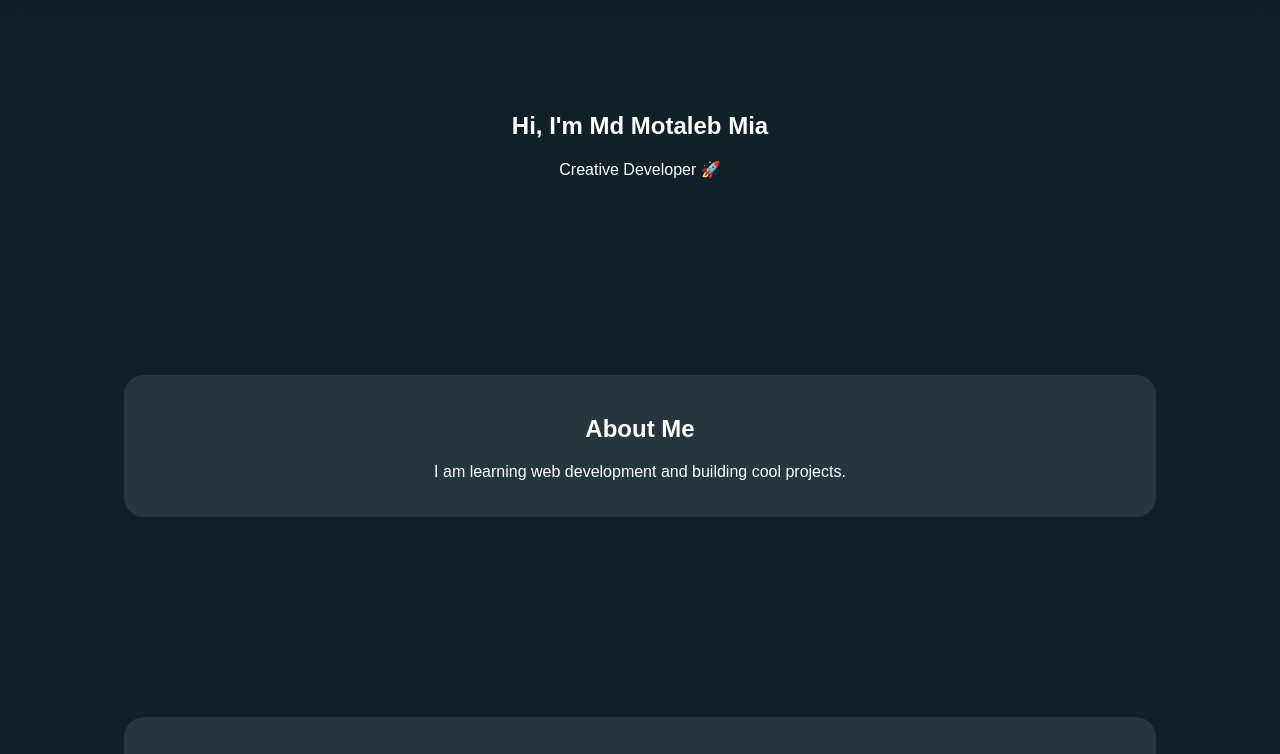
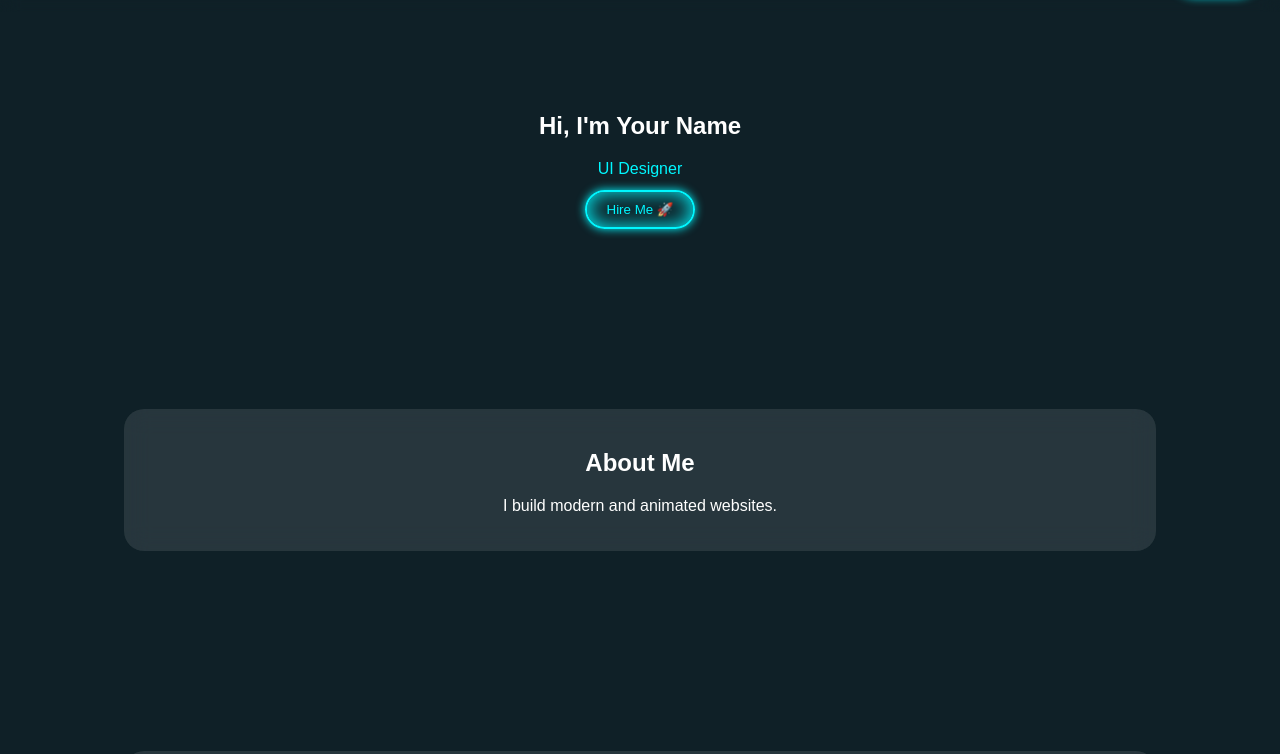
Before and after one commit to motalebmia/my-portfolio, a plain HTML site: page index.html in a window 1280 px wide. Shown: the part 77-831 px from the top of the page. Drawn offline with Linux system fonts and the light colour scheme.

Commit message:
Update index.html

```diff
--- a/index.html
+++ b/index.html
@@ -3,7 +3,7 @@
 <head>
 <meta charset="UTF-8">
 <meta name="viewport" content="width=device-width, initial-scale=1.0">
-<title>Pro Portfolio</title>
+<title>Pro Neon Portfolio</title>
 
 <style>
 
@@ -11,6 +11,7 @@
   --bg: #0f2027;
   --text: white;
   --card: rgba(255,255,255,0.1);
+  --neon: #00f7ff;
 }
 
 .light {
@@ -21,28 +22,39 @@
 
 body {
   margin: 0;
-  font-family: Arial;
+  font-family: 'Poppins', sans-serif;
   background: var(--bg);
   color: var(--text);
   transition: 0.5s;
 }
 
-/* NAVBAR */
+/* NAV */
 nav {
   position: sticky;
   top: 0;
+  display: flex;
+  justify-content: space-between;
   padding: 15px;
   backdrop-filter: blur(10px);
-  display: flex;
-  justify-content: space-between;
 }
 
-/* BUTTON */
-.toggle {
+/* NEON BUTTON */
+.neon-btn {
+  padding: 10px 20px;
+  border: 2px solid var(--neon);
+  color: var(--neon);
+  background: transparent;
+  border-radius: 30px;
   cursor: pointer;
-  padding: 8px 15px;
-  border-radius: 20px;
-  border: none;
+  transition: 0.3s;
+  box-shadow: 0 0 10px var(--neon), 0 0 20px var(--neon) inset;
+}
+
+.neon-btn:hover {
+  background: var(--neon);
+  color: black;
+  box-shadow: 0 0 20px var(--neon), 0 0 40px var(--neon);
+  transform: scale(1.1);
 }
 
 /* SECTION */
@@ -51,22 +63,28 @@ section {
   text-align: center;
 }
 
-/* GLASS CARD */
+/* GLASS */
 .card {
   margin: 20px auto;
   padding: 20px;
   width: 80%;
   background: var(--card);
-  backdrop-filter: blur(10px);
+  backdrop-filter: blur(12px);
   border-radius: 20px;
   transition: 0.3s;
 }
 
 .card:hover {
-  transform: scale(1.05);
+  transform: translateY(-10px);
 }
 
-/* SKILLS */
+/* TYPING */
+.typing {
+  color: var(--neon);
+  height: 30px;
+}
+
+/* SKILL */
 .bar {
   height: 10px;
   background: gray;
@@ -77,7 +95,13 @@ section {
 .fill {
   height: 100%;
   width: 0;
-  background: lime;
+  background: var(--neon);
+}
+
+/* COUNTER */
+.counter {
+  font-size: 30px;
+  color: var(--neon);
 }
 
 /* ANIMATION */
@@ -104,18 +128,19 @@ section {
 
 <nav>
   <h3>My Portfolio</h3>
-  <button class="toggle" onclick="toggleMode()">🌙</button>
+  <button class="neon-btn" onclick="toggleMode()">🌙 Mode</button>
 </nav>
 
 <section class="hidden">
-  <h1>Hi, I'm Md Motaleb Mia</h1>
-  <p>Creative Developer 🚀</p>
+  <h1>Hi, I'm Your Name</h1>
+  <div class="typing" id="typing"></div>
+  <button class="neon-btn" onclick="clickEffect(this)">Hire Me 🚀</button>
 </section>
 
 <section class="hidden">
   <div class="card">
     <h2>About Me</h2>
-    <p>I am learning web development and building cool projects.</p>
+    <p>I build modern and animated websites.</p>
   </div>
 </section>
 
@@ -124,21 +149,29 @@ section {
     <h2>Skills</h2>
 
     <p>HTML</p>
-    <div class="bar"><div class="fill" style="width:90%"></div></div>
+    <div class="bar"><div class="fill" data-width="90%"></div></div>
 
     <p>CSS</p>
-    <div class="bar"><div class="fill" style="width:80%"></div></div>
+    <div class="bar"><div class="fill" data-width="80%"></div></div>
 
     <p>JavaScript</p>
-    <div class="bar"><div class="fill" style="width:70%"></div></div>
+    <div class="bar"><div class="fill" data-width="70%"></div></div>
 
   </div>
 </section>
 
 <section class="hidden">
   <div class="card">
+    <h2>My Stats</h2>
+    <div class="counter" data-target="50">0</div>
+    <p>Projects Completed</p>
+  </div>
+</section>
+
+<section class="hidden">
+  <div class="card">
     <h2>Contact</h2>
-    <p>Email: propeeel@gmail.com</p>
+    <button class="neon-btn" onclick="alert('Email me!')">Contact Me</button>
   </div>
 </section>
 
@@ -149,16 +182,63 @@ function toggleMode(){
   document.body.classList.toggle("light");
 }
 
+// TYPING
+const texts = ["Web Developer", "UI Designer", "Freelancer"];
+let i=0,j=0,cur="",del=false;
+
+function type(){
+  cur = texts[i];
+  if(!del){
+    document.getElementById("typing").innerHTML = cur.substring(0,j++);
+    if(j>cur.length){ del=true; setTimeout(type,1000); return;}
+  } else {
+    document.getElementById("typing").innerHTML = cur.substring(0,j--);
+    if(j==0){ del=false; i=(i+1)%texts.length;}
+  }
+  setTimeout(type, del?50:100);
+}
+type();
+
 // SCROLL ANIMATION
-const observer = new IntersectionObserver(entries => {
-  entries.forEach(entry => {
+const obs = new IntersectionObserver(e=>{
+  e.forEach(entry=>{
     if(entry.isIntersecting){
       entry.target.classList.add("show");
+
+      // SKILL ANIMATION
+      entry.target.querySelectorAll('.fill').forEach(f=>{
+        f.style.width = f.getAttribute('data-width');
+      });
+
+      // COUNTER
+      entry.target.querySelectorAll('.counter').forEach(c=>{
+        let target = c.getAttribute('data-target');
+        let count = 0;
+        let inc = target/100;
+        let update=()=>{
+          count+=inc;
+          if(count<target){
+            c.innerText = Math.floor(count);
+            requestAnimationFrame(update);
+          } else {
+            c.innerText = target;
+          }
+        }
+        update();
+      });
+
     }
   });
 });
 
-document.querySelectorAll('.hidden').forEach(el => observer.observe(el));
+document.querySelectorAll('.hidden').forEach(el=>obs.observe(el));
+
+// BUTTON CLICK EFFECT
+function clickEffect(btn){
+  btn.style.transform = "scale(1.2)";
+  setTimeout(()=> btn.style.transform="scale(1)",200);
+  alert("Let's work together 😎");
+}
 
 </script>
 
```
